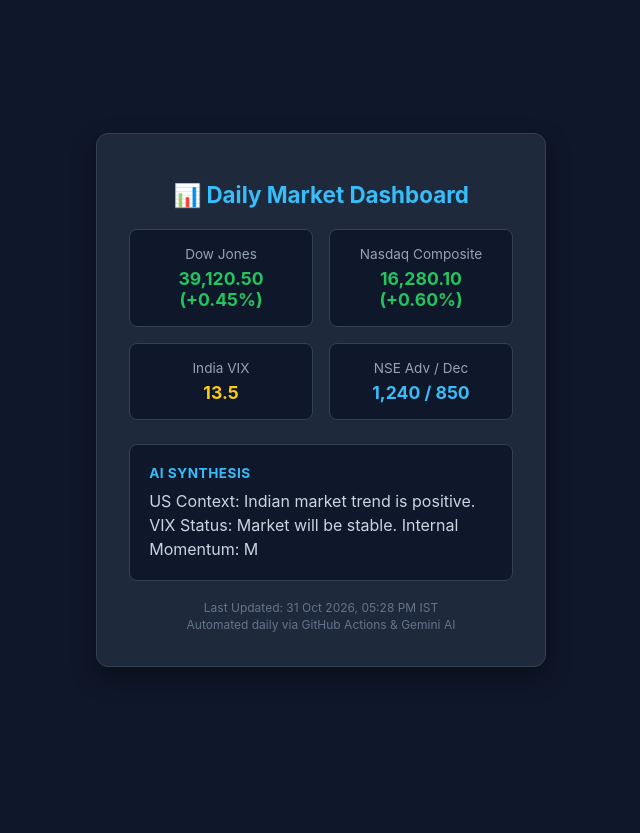
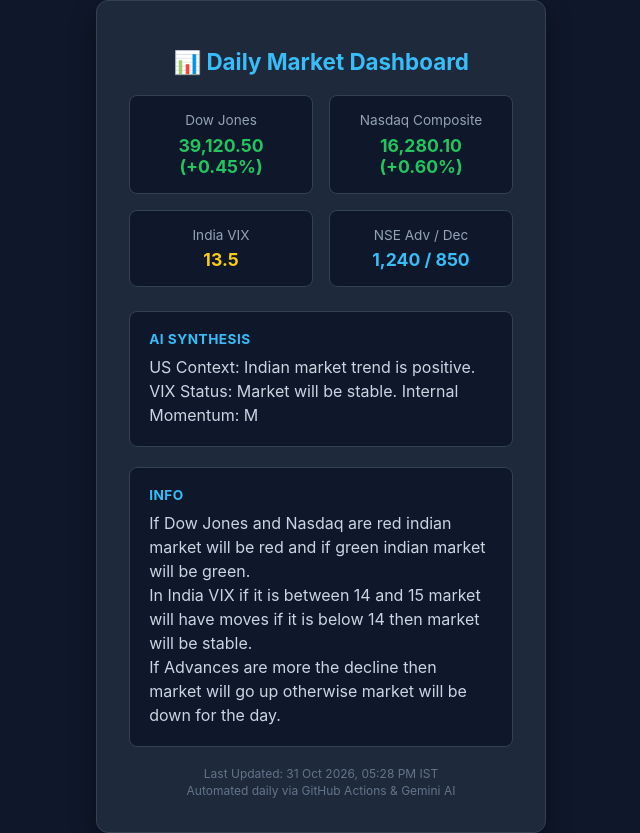
Before and after one commit to sagarbadsul/market, a plain HTML site: page index.html in a window 1280 px wide. Shown: the whole page, without its empty margins (319-959 px from the left). Before the commit the page ends 800 px from the top, so only its background shows below. Drawn offline with Linux system fonts and the light colour scheme.

Commit message:
Add market trend info section to index.html
Added informational section about market trends and VIX status.

```diff
--- a/index.html
+++ b/index.html
@@ -46,6 +46,13 @@
             <p class="ai-text">US Context: Indian market trend is positive. VIX Status: Market will be stable. Internal Momentum: M</p>
         </div>
 
+        <div class="ai-box">
+            <div class="ai-title">Info</div>
+            <p class="ai-text">If Dow Jones and Nasdaq are red indian market will be red and if green indian market will be green.<br>
+            In India VIX if it is between 14 and 15 market will have moves if it is below 14 then market will be stable.<br>
+            If Advances are more the decline then market will go up otherwise market will be down for the day.</p>
+        </div>
+
         <div class="footer">
             Last Updated: 31 Oct 2026, 05:28 PM IST<br>
             Automated daily via GitHub Actions & Gemini AI
```
